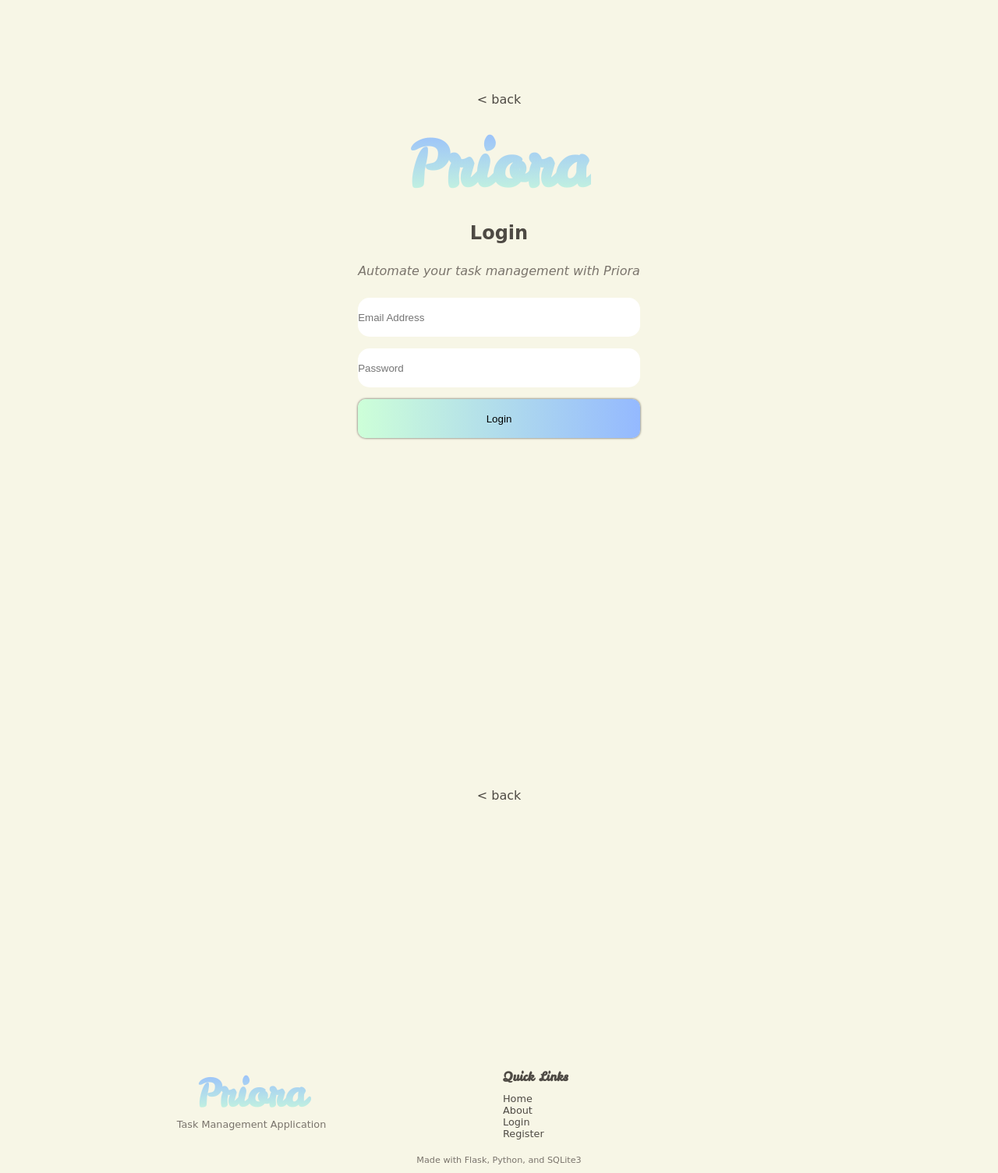
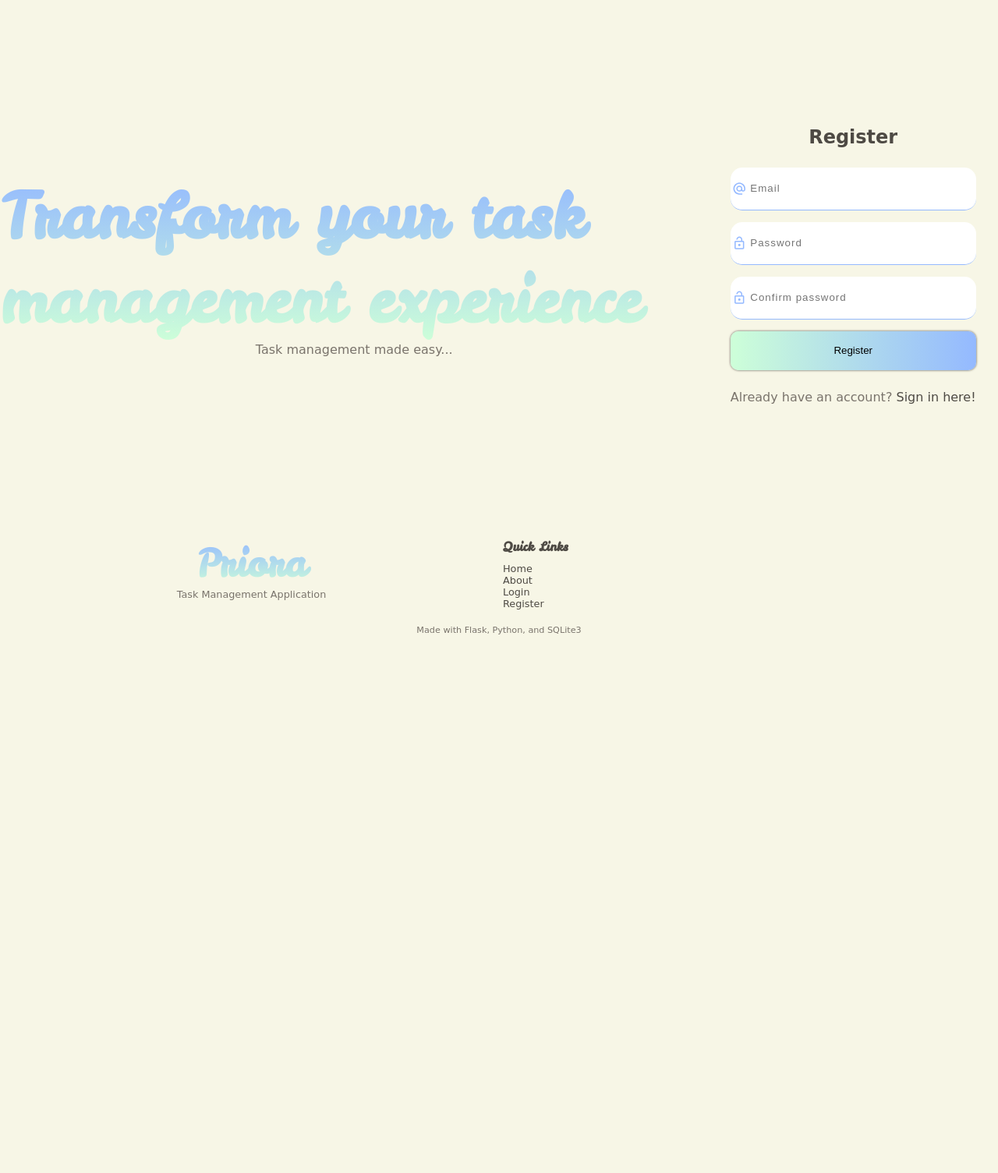
Before and after one commit to Sheikh-H/Priora-Task-Manager, a Flask app: page /register in a window 1280 px wide. Shown: the part 75-1580 px from the top of the page at 78% size. After the commit the page ends 889 px from the top, so only its background shows below. Run offline with Flask 3, Linux system fonts and the light colour scheme; some libraries are stand-ins or nearby versions.

Commit message:
Making some changes to the login layout and designing register page

```diff
--- a/app.py
+++ b/app.py
@@ -37,7 +37,6 @@ csrf = CSRFProtect(app)
 @app.route("/", methods=["GET"])
 def home():
     description = "This is the home page"
-    flash("hello world", "error")
     return render_template("main/home.html", description=description)
 
 
@@ -55,7 +54,6 @@ def login():
     if request.method == "POST":
         email = request.form.get("email", "").strip().lower()
         password = request.form.get("password", "").strip()
-        success = login_user(email, password)
     return render_template("user/login.html", title=title, description=description)
 
 
--- a/static/css/styles.css
+++ b/static/css/styles.css
@@ -449,8 +449,9 @@ hr{
     width: 20px;
 }
 
-.input-box:focus{
-    outline: 1px solid black;
+.input-box:focus-within{
+    outline: 0.5px solid #94B9FF;
+    border-bottom: none;
 }
 
 .login-form-box form input{
@@ -458,9 +459,10 @@ hr{
     height: 50px;
     border: none;
     width: 100%;
+    letter-spacing: 1px;
 }
 
-.login-form-box form input:focus{
+.login-form-box form input:focus-within{
     outline: none;
 }
 
@@ -478,6 +480,37 @@ hr{
 
 .login-desktop{
     display:none;
+}
+
+
+/* forms */
+
+form {
+    display: flex;
+    flex-direction: column;
+    gap: 15px;
+}
+
+
+form input {
+    height: 50px;
+    width: 100%;
+    border-radius: 15px;
+    border: none;
+}
+
+
+form input:focus {
+    outline: none;
+}
+
+
+form button {
+    height: 50px;
+    border-radius: 10px;
+    border: none;
+    background: var(--hero-gradient);
+    box-shadow: 0 0 3px var(--box-shadow);
 }
 
 /* footer */
--- a/templates/user/register.html
+++ b/templates/user/register.html
@@ -1,34 +1,145 @@
 {% extends 'layout.html' %} {% block content %}
-<section class="login-section mobile">
+<section class="login-section login-mobile hidden-right">
   <div class="login-box">
-    <p><a href="{{ url_for('home') }}">&lt; back</a></p>
-
-    <a href="{{ url_for('home')}}"><h1 class="gradient-text">Priora</h1></a>
-
     <div class="login-form-box">
-      <h2>Login</h2>
-      <p><i>Automate your task management with Priora</i></p>
+      <a href="{{ url_for('home')}}"><h1 class="gradient-text">Register</h1></a>
+      <p><i>Transform your task management experience</i></p>
       <form action="/login" method="post">
-        <input
-          type="email"
-          name="email"
-          id="email"
-          placeholder="Email Address"
+        <input type="hidden" name="csrf_token" value="{{ csrf_token() }}" />
+        <div class="input-box">
+          <svg
+            xmlns="http://www.w3.org/2000/svg"
+            height="24px"
+            viewBox="0 -960 960 960"
+            width="24px"
+            fill="#1f1f1f"
+          >
+            <path
+              d="M480-80q-83 0-156-31.5T197-197q-54-54-85.5-127T80-480q0-83 31.5-156T197-763q54-54 127-85.5T480-880q83 0 156 31.5T763-763q54 54 85.5 127T880-480v58q0 59-40.5 100.5T740-280q-35 0-66-15t-52-43q-29 29-65.5 43.5T480-280q-83 0-141.5-58.5T280-480q0-83 58.5-141.5T480-680q83 0 141.5 58.5T680-480v58q0 26 17 44t43 18q26 0 43-18t17-44v-58q0-134-93-227t-227-93q-134 0-227 93t-93 227q0 134 93 227t227 93h200v80H480Zm85-315q35-35 35-85t-35-85q-35-35-85-35t-85 35q-35 35-35 85t35 85q35 35 85 35t85-35Z"
             />
+          </svg>
+          <input type="email" name="email" id="email" placeholder="Email" />
+        </div>
+        <div class="input-box">
+          <svg
+            xmlns="http://www.w3.org/2000/svg"
+            height="24px"
+            viewBox="0 -960 960 960"
+            width="24px"
+            fill="#1f1f1f"
+          >
+            <path
+              d="M240-640h360v-80q0-50-35-85t-85-35q-50 0-85 35t-35 85h-80q0-83 58.5-141.5T480-920q83 0 141.5 58.5T680-720v80h40q33 0 56.5 23.5T800-560v400q0 33-23.5 56.5T720-80H240q-33 0-56.5-23.5T160-160v-400q0-33 23.5-56.5T240-640Zm0 480h480v-400H240v400Zm296.5-143.5Q560-327 560-360t-23.5-56.5Q513-440 480-440t-56.5 23.5Q400-393 400-360t23.5 56.5Q447-280 480-280t56.5-23.5ZM240-160v-400 400Z"
+            />
+          </svg>
           <input
             type="password"
             name="password"
             id="password"
             placeholder="Password"
           />
-        <button type="submit">Login</button>
+        </div>
+        <div class="input-box">
+          <svg
+            xmlns="http://www.w3.org/2000/svg"
+            height="24px"
+            viewBox="0 -960 960 960"
+            width="24px"
+            fill="#1f1f1f"
+          >
+            <path
+              d="M240-640h360v-80q0-50-35-85t-85-35q-50 0-85 35t-35 85h-80q0-83 58.5-141.5T480-920q83 0 141.5 58.5T680-720v80h40q33 0 56.5 23.5T800-560v400q0 33-23.5 56.5T720-80H240q-33 0-56.5-23.5T160-160v-400q0-33 23.5-56.5T240-640Zm0 480h480v-400H240v400Zm296.5-143.5Q560-327 560-360t-23.5-56.5Q513-440 480-440t-56.5 23.5Q400-393 400-360t23.5 56.5Q447-280 480-280t56.5-23.5ZM240-160v-400 400Z"
+            />
+          </svg>
+          <input
+            type="password"
+            name="confirm-password"
+            id="confirm-password"
+            placeholder="Confirm password"
+          />
+        </div>
+        <button type="submit">Register</button>
       </form>
+      <p>
+        Already have an account?
+        <a href="{{ url_for('login') }}">Sign in here!</a>
+      </p>
     </div>
   </div>
 </section>
-<section class="login-section desktop">
-  <div class="login-box">
-    <p><a href="{{ url_for('home') }}">&lt; back</a></p>
+<section class="login-section login-desktop">
+  <div class="login-section-left hidden-left">
+    <a href="{{ url_for('home')}}"
+      ><h1 class="gradient-text">
+        Transform your task management experience
+      </h1></a
+    >
+    <p>Task management made easy...</p>
+  </div>
+  <div class="login-box hidden-right">
+    <div class="login-form-box">
+      <h2>Register</h2>
+      <form action="/login" method="post">
+        <input type="hidden" name="csrf_token" value="{{ csrf_token() }}" />
+        <div class="input-box">
+          <svg
+            xmlns="http://www.w3.org/2000/svg"
+            height="24px"
+            viewBox="0 -960 960 960"
+            width="24px"
+            fill="#1f1f1f"
+          >
+            <path
+              d="M480-80q-83 0-156-31.5T197-197q-54-54-85.5-127T80-480q0-83 31.5-156T197-763q54-54 127-85.5T480-880q83 0 156 31.5T763-763q54 54 85.5 127T880-480v58q0 59-40.5 100.5T740-280q-35 0-66-15t-52-43q-29 29-65.5 43.5T480-280q-83 0-141.5-58.5T280-480q0-83 58.5-141.5T480-680q83 0 141.5 58.5T680-480v58q0 26 17 44t43 18q26 0 43-18t17-44v-58q0-134-93-227t-227-93q-134 0-227 93t-93 227q0 134 93 227t227 93h200v80H480Zm85-315q35-35 35-85t-35-85q-35-35-85-35t-85 35q-35 35-35 85t35 85q35 35 85 35t85-35Z"
+            />
+          </svg>
+          <input type="email" name="email" id="email" placeholder="Email" />
+        </div>
+        <div class="input-box">
+          <svg
+            xmlns="http://www.w3.org/2000/svg"
+            height="24px"
+            viewBox="0 -960 960 960"
+            width="24px"
+            fill="#1f1f1f"
+          >
+            <path
+              d="M240-640h360v-80q0-50-35-85t-85-35q-50 0-85 35t-35 85h-80q0-83 58.5-141.5T480-920q83 0 141.5 58.5T680-720v80h40q33 0 56.5 23.5T800-560v400q0 33-23.5 56.5T720-80H240q-33 0-56.5-23.5T160-160v-400q0-33 23.5-56.5T240-640Zm0 480h480v-400H240v400Zm296.5-143.5Q560-327 560-360t-23.5-56.5Q513-440 480-440t-56.5 23.5Q400-393 400-360t23.5 56.5Q447-280 480-280t56.5-23.5ZM240-160v-400 400Z"
+            />
+          </svg>
+          <input
+            type="password"
+            name="password"
+            id="password"
+            placeholder="Password"
+          />
+        </div>
+        <div class="input-box">
+          <svg
+            xmlns="http://www.w3.org/2000/svg"
+            height="24px"
+            viewBox="0 -960 960 960"
+            width="24px"
+            fill="#1f1f1f"
+          >
+            <path
+              d="M240-640h360v-80q0-50-35-85t-85-35q-50 0-85 35t-35 85h-80q0-83 58.5-141.5T480-920q83 0 141.5 58.5T680-720v80h40q33 0 56.5 23.5T800-560v400q0 33-23.5 56.5T720-80H240q-33 0-56.5-23.5T160-160v-400q0-33 23.5-56.5T240-640Zm0 480h480v-400H240v400Zm296.5-143.5Q560-327 560-360t-23.5-56.5Q513-440 480-440t-56.5 23.5Q400-393 400-360t23.5 56.5Q447-280 480-280t56.5-23.5ZM240-160v-400 400Z"
+            />
+          </svg>
+          <input
+            type="password"
+            name="confirm-password"
+            id="confirm-password"
+            placeholder="Confirm password"
+          />
+        </div>
+        <button type="submit">Register</button>
+      </form>
+      <p>
+        Already have an account?
+        <a href="{{ url_for('login') }}">Sign in here!</a>
+      </p>
+    </div>
   </div>
 </section>
 {% endblock content %}
```
Lines whose indentation alone changed are shown as unchanged.
